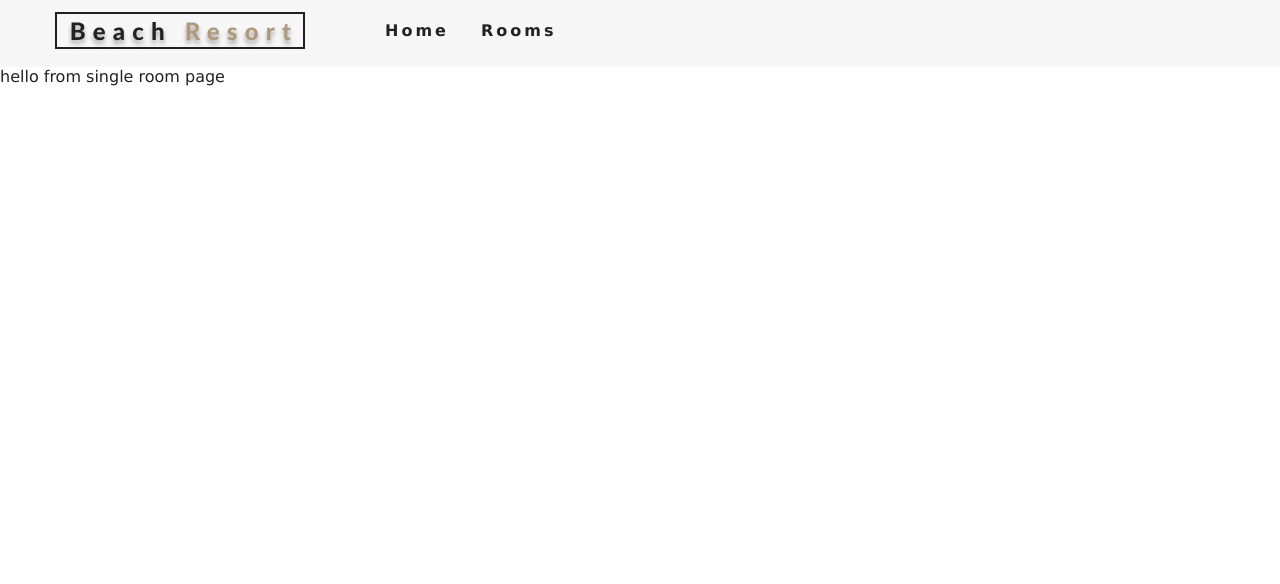
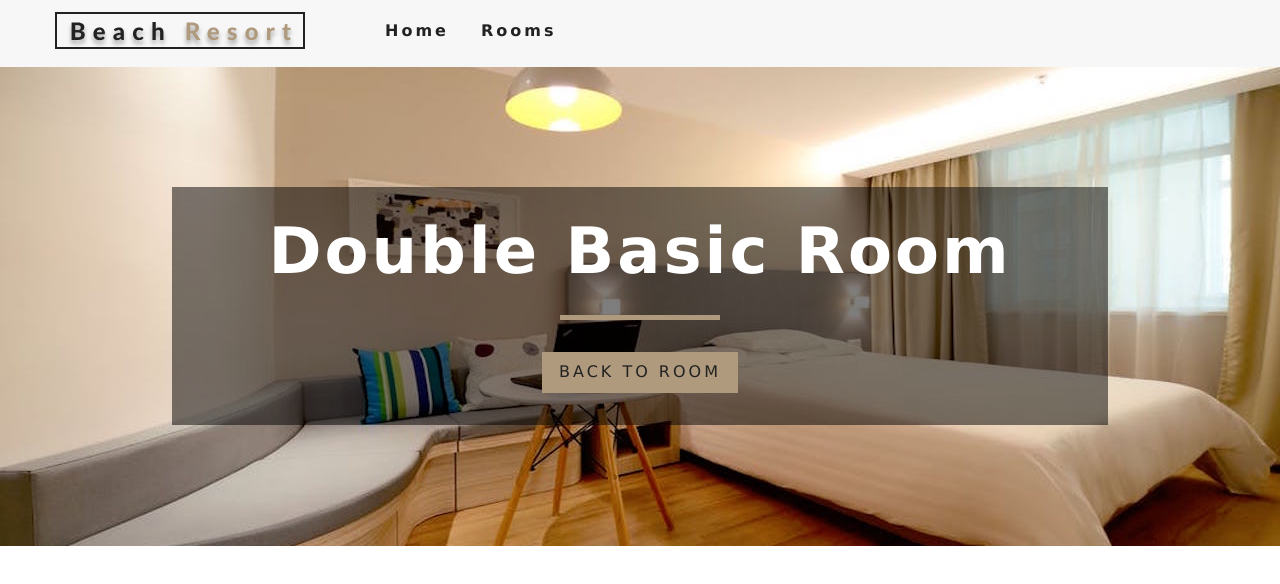
Before and after one commit to VitaliyNickishin/resort, a React (Create React App) app: page /rooms/double-basic in a window 1280 px wide. Shown: the top 584 px of the page. Built offline with nearby package versions, Linux system fonts and the light colour scheme.

Commit message:
page singleroom is ready

```diff
--- a/src/pages/SingleRoom.js
+++ b/src/pages/SingleRoom.js
@@ -28,13 +28,31 @@ export default class SingleRoom extends Component {
    return (
     <div className="error">
      <h3>no such room could be found</h3>
+     <Link to='/rooms' className='btn-primary'>
+      back to rooms
+     </Link>
     </div>
    )
   }
+  const {
+   name,
+   description,
+   capacity,
+   size,
+   price,
+   extras,
+   breakfast,
+   pets,
+   images
+  } = room;
   return (
-   <div>
-    hello from single room page
-   </div>
+   <Hero hero='roomsHero'>
+    <Banner title={`${name} room`}>
+     <Link to='/rooms' className='btn-primary'>
+      back to room
+     </Link>
+    </Banner>
+   </Hero>
   )
  }
 }
```
